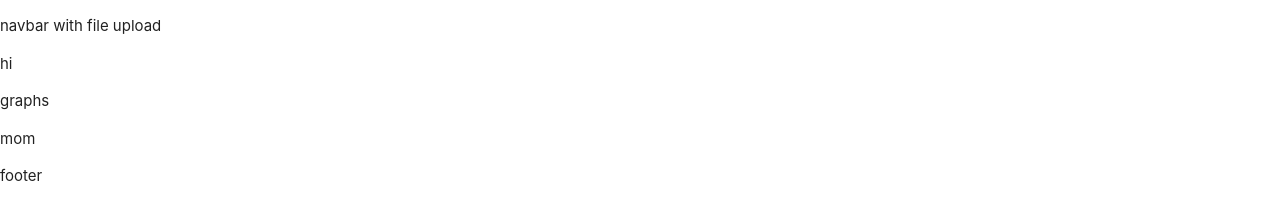
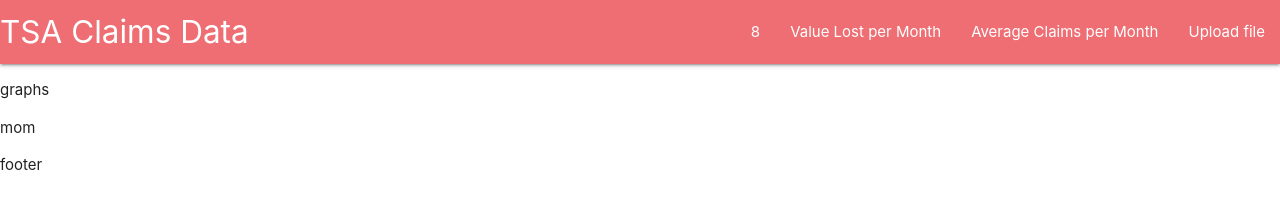
Before and after one commit to marclevetin/angular-tsa, a website: page index.html in a window 1280 px wide. Drawn offline with nearby package versions, Linux system fonts and the light colour scheme.

Commit message:
added navbar

```diff
--- a/index.html
+++ b/index.html
@@ -14,10 +14,45 @@
 </head>
 
 <body>
-    <div ng-controller="nav">
-        <p>navbar with file upload</p>
-        {{test}}
-    </div>
+<!-- Begin navigation bar -->
+    <nav>
+        <div class="nav-wrapper" ng-controller="nav">
+            <a href="#!" class="brand-logo">TSA Claims Data</a>
+            <a href="#" data-target="mobile-demo" class="sidenav-trigger">
+                <i class="material-icons">menu</i>
+            </a>
+            <ul id="nav-mobile" class="right hide-on-med-and-down">
+                <li>
+                    <a href="#">{{4+4}}</a>
+                </li>
+                <li>
+                    <a href="#">Value Lost per Month</a>
+                </li>
+                <li>
+                    <a href="#">Average Claims per Month</a>
+                </li>
+                <li>
+                    <a href="#">Upload file</a>
+                </li>
+            </ul>
+        </div>
+    </nav>
+    <!-- Sidenav appears on small screens -->
+    <ul class="sidenav" id="mobile-demo">
+        <li>
+            <a href="#">{{4+4}}</a>
+        </li>
+        <li>
+            <a href="#">Value Lost per Month</a>
+        </li>
+        <li>
+            <a href="#">Average Claims per Month</a>
+        </li>
+        <li>
+            <a href="#">Upload file</a>
+        </li>
+    </ul>
+<!-- End navigation bar -->
     <div ng-controller="graphs">
         <p>graphs</p>
         {{test2}}
@@ -37,6 +72,7 @@
     </script>
     <!--JavaScript at end of body for optimized loading-->
     <script type="text/javascript" src="./node_modules/materialize-css/dist/js/materialize.min.js"></script>
+    <script type="text/javascript" src="./js/materializeCustomizations.js"></script>
 </body>
 
 </html>
--- /dev/null
+++ b/js/materializeCustomizations.js
@@ -0,0 +1,2 @@
+var elem = document.querySelector(".sidenav");
+var instance = M.Sidenav.init(elem, {});
```
